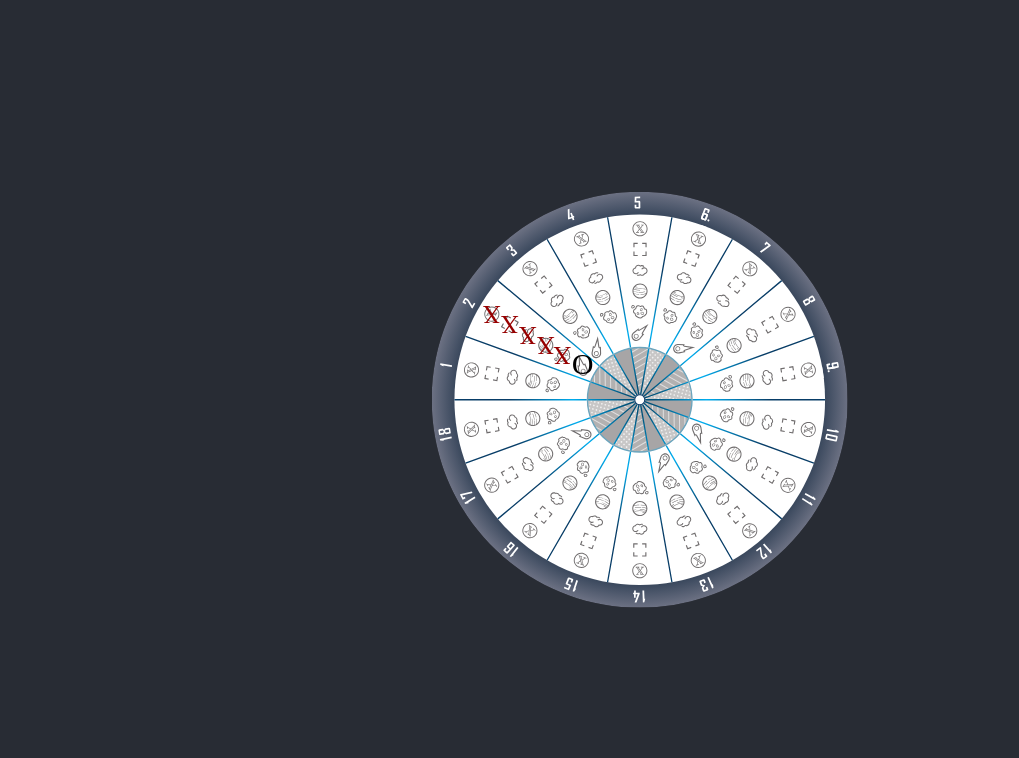
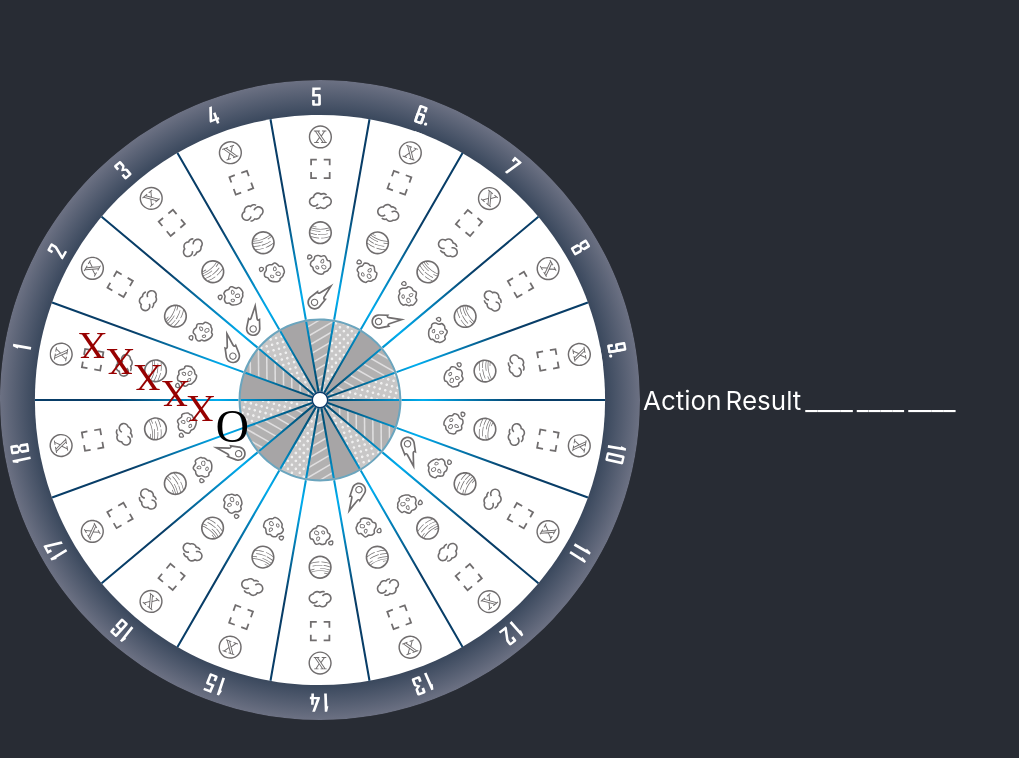
Before and after one commit to charles-toller/planet-x, a React (Create React App) app: page / in a window 1280 px wide. Shown: the top 758 px of the page, without its empty margins (0-1019 px from the left). Built offline with nearby package versions, Linux system fonts and the light colour scheme.

Commit message:
Non-checked commit from laptop

```diff
--- a/src/App.css
+++ b/src/App.css
@@ -17,7 +17,7 @@
   background-color: #282c34;
   min-height: 100vh;
   display: flex;
-  flex-direction: column;
+  flex-direction: row;
   align-items: center;
   justify-content: center;
   font-size: calc(10px + 2vmin);
@@ -36,3 +36,9 @@
     transform: rotate(360deg);
   }
 }
+
+svg text {
+  cursor: default;
+  user-select: none;
+  pointer-events: none;
+}
--- a/src/App.tsx
+++ b/src/App.tsx
@@ -1,21 +1,58 @@
-import React, {useEffect, useState} from 'react';
+import React, {useCallback, useState} from 'react';
 import './App.css';
 import NoteWheel, {Sector} from "./NoteWheel";
+import {cometSectors, ObjectTypes, ObjId} from "./GameTypes";
 
-const sectors: Sector[] = new Array(18).fill(null).map(() => ({
+const baseSectors: Sector[] = new Array(18).fill(null).map(() => ({
     x: [],
     o: []
 }));
 
-sectors[1].x.push("x", "e", "g", "d", "a");
-sectors[1].o.push("c");
+baseSectors[1].x.push("x", "e", "g", "d", "a");
+baseSectors[1].o.push("c");
 
 function App() {
+    const [sectors, setSectors] = useState(baseSectors);
+    const onObjectClick = useCallback((obj: ObjId) => {
+        const sectorIndex = parseInt(obj.slice(1)) - 1;
+        const objType = obj.slice(0, 1) as ObjectTypes;
+        if (!sectors[sectorIndex].x.includes(objType) && !sectors[sectorIndex].o.includes(objType)) {
+            const newSectors = [...sectors];
+            newSectors[sectorIndex].x = [...newSectors[sectorIndex].x];
+            newSectors[sectorIndex].x.push(objType);
+            setSectors(newSectors);
+        }
+        else if (sectors[sectorIndex].x.includes(objType)) {
+            const newSectors = [...sectors];
+            newSectors[sectorIndex].x = [...newSectors[sectorIndex].x].filter((a) => a !== objType);
+            newSectors[sectorIndex].o = [...newSectors[sectorIndex].o];
+            newSectors[sectorIndex].o.push(objType);
+            setSectors(newSectors);
+        }
+        else {
+            const newSectors = [...sectors];
+            newSectors[sectorIndex].o = [...newSectors[sectorIndex].o].filter((a) => a !== objType);
+            setSectors(newSectors);
+        }
+    }, [sectors]);
     return (
         <div className="App">
-      <header className="App-header">
-        <NoteWheel leftSector={1} isAdvanced={true} sectors={sectors} />
-      </header>
+            <div className="App-header">
+                <NoteWheel leftSector={1} isAdvanced={true} sectors={sectors} onObjectClicked={onObjectClick}/>
+                <div style={{width: "50%"}}>
+                    <table>
+                        <thead>
+                        <tr>
+                            <td>Action</td>
+                            <td>Result</td>
+                            <td>____</td>
+                            <td>____</td>
+                            <td>____</td>
+                        </tr>
+                        </thead>
+                    </table>
+                </div>
+            </div>
         </div>
     );
 }
--- /dev/null
+++ b/src/GameTypes.ts
@@ -0,0 +1,3 @@
+export type ObjectTypes = 'x' | 'e' | 'g' | 'd' | 'a' | 'c';
+export type ObjId = `${ObjectTypes}${number}`;
+export const cometSectors = [2, 3, 5, 7, 11, 13, 17];
--- a/src/NoteWheel.tsx
+++ b/src/NoteWheel.tsx
@@ -1,9 +1,10 @@
 import * as React from 'react';
+import {useCallback, useEffect, useLayoutEffect, useMemo, useRef, useState} from 'react';
 import wheelplain from './assets/wheelplain.svg';
-import {useCallback, useEffect, useLayoutEffect, useMemo, useRef, useState} from "react";
 import ReactDOM from "react-dom";
+import {cometSectors, ObjectTypes, ObjId} from "./GameTypes";
+import {notNull} from "./util";
 
-type ObjectTypes = 'x' | 'e' | 'g' | 'd' | 'a' | 'c';
 export interface Sector {
     x: ObjectTypes[];
     o: ObjectTypes[];
@@ -13,14 +14,12 @@ interface NoteWheelProps {
     leftSector: number;
     isAdvanced: true;
     sectors: Sector[];
+    onObjectClicked?: (object: ObjId) => unknown;
 }
-interface Marks {
-    x: string[];
-    o: string[];
-}
-function notNull<T>(a: T | null | undefined): a is T {
-    return a != null;
-}
+
+type Position = { id: ObjId, rect: DOMRect };
+type Positions = Position[][];
+
 function useEmbeddedDocument() {
     const [embedElement, setEmbedElement] = useState<HTMLEmbedElement | null>(null);
     const [document, setDocument] = useState<Document | null>(null);
@@ -48,22 +47,30 @@ function useEmbeddedDocument() {
     }, []);
     return [embedElement, document, cb] as const;
 }
-export default function NoteWheel(props: NoteWheelProps) {
+
+export default function NoteWheel({isAdvanced, leftSector, onObjectClicked, sectors}: NoteWheelProps) {
+    const size = isAdvanced ? 18 : 12;
     const [svgRef, docRef, embedRef] = useEmbeddedDocument();
-    let deg = (props.leftSector - 10) * 20;
+    let deg = (leftSector - 10) * 20;
     const marks = useMemo<JSX.Element[]>(() => {
         if (docRef == null) return [];
-        console.log('marks!');
-        return props.sectors.map((sector, i) => [
+        if (svgRef == null) return [];
+        const svgEl = docRef.querySelector('#svg9') as SVGSVGElement;
+        const svgRect = svgRef.getBoundingClientRect();
+        const viewportWidth = svgEl.width.baseVal.value;
+        const viewportHeight = svgEl.height.baseVal.value;
+        return sectors.map((sector, i) => [
             sector.x.map((t) => {
                 const loc: SVGGraphicsElement = docRef.querySelector(`#${t}${i+1}`)!;
                 const b = loc.getBBox();
                 const m = loc.getCTM()!;
                 b.x += b.width / 2;
                 b.y += b.height / 2;
-                const x = (m.a * b.x) + (m.c * b.y) + m.e;
-                const y = (m.b * b.x) + (m.d * b.y) + m.f;
-                return <text x={x - 9} y={y + 8} fontSize={25} style={{fill: "rgb(151, 0, 0)"}}>X</text>
+                const clientX = ((m.a * b.x) + (m.c * b.y) + m.e);
+                const clientY = ((m.b * b.x) + (m.d * b.y) + m.f);
+                const x = ((clientX - svgRect.x) / svgRect.width) * viewportWidth;
+                const y = ((clientY - svgRect.y) / svgRect.height) * viewportHeight;
+                return <text x={x - 9} y={y + 10} fontSize={25} style={{fill: "rgb(151, 0, 0)", cursor: "default", userSelect: "none", pointerEvents: "none"}}>X</text>
             }),
             sector.o.map((t) => {
                 const loc: SVGGraphicsElement = docRef.querySelector(`#${t}${i+1}`)!;
@@ -71,24 +78,64 @@ export default function NoteWheel(props: NoteWheelProps) {
                 const m = loc.getCTM()!;
                 b.x += b.width / 2;
                 b.y += b.height / 2;
-                const x = (m.a * b.x) + (m.c * b.y) + m.e;
-                const y = (m.b * b.x) + (m.d * b.y) + m.f;
-                return <text x={x - 11} y={y + 10} fontSize={30}>O</text>
+                const clientX = ((m.a * b.x) + (m.c * b.y) + m.e);
+                const clientY = ((m.b * b.x) + (m.d * b.y) + m.f);
+                const x = ((clientX - svgRect.x) / svgRect.width) * viewportWidth;
+                const y = ((clientY - svgRect.y) / svgRect.height) * viewportHeight;
+                return <text x={x - 11} y={y + 10} fontSize={30} style={{cursor: "default", userSelect: "none", pointerEvents: "none"}}>O</text>
             }),
         ]).flat(2);
-    }, [props.sectors, docRef, props.leftSector]);
-    // useLayoutEffect(() => {
-    //     if (docRef == null) return;
-    //     docRef.addEventListener('click', (e) => console.log(e));
-    // });
+    }, [sectors, svgRef, docRef]);
+    const positionRef = useRef<Positions | null>(null);
+    const onSvgClick = useCallback((e: MouseEvent) => {
+        console.log('click handler');
+        const positions = positionRef.current;
+        if (positions == null) return;
+        let id: ObjId | null = null;
+        for (const sector of positions) {
+            for (const obj of sector) {
+                if (e.clientX >= obj.rect.left && e.clientX <= obj.rect.right && e.clientY >= obj.rect.top && e.clientY <= obj.rect.bottom) {
+                    id = obj.id;
+                    break;
+                }
+            }
+            if (id != null) {
+                break;
+            }
+        }
+        if (id != null) {
+            onObjectClicked?.(id);
+        }
+    }, [onObjectClicked]);
+    useEffect(() => {
+        if (docRef == null) return;
+        docRef.addEventListener('click', onSvgClick);
+        return () => docRef.removeEventListener('click', onSvgClick);
+    }, [docRef, onSvgClick]);
+    useEffect(() => {
+        if (docRef == null) return;
+        positionRef.current = new Array(size).fill(null).map<Array<Position>>((_, i) => (([
+            {id: `x${i + 1}`, rect: (docRef.querySelector(`#x${i + 1}`) as SVGPathElement).getBoundingClientRect()},
+            {id: `e${i + 1}`, rect: (docRef.querySelector(`#e${i + 1}`) as SVGPathElement).getBoundingClientRect()},
+            {id: `g${i + 1}`, rect: (docRef.querySelector(`#g${i + 1}`) as SVGPathElement).getBoundingClientRect()},
+            {id: `d${i + 1}`, rect: (docRef.querySelector(`#d${i + 1}`) as SVGPathElement).getBoundingClientRect()},
+            {id: `a${i + 1}`, rect: (docRef.querySelector(`#a${i + 1}`) as SVGPathElement).getBoundingClientRect()},
+            cometSectors.includes(i + 1) ? {
+                id: `c${i + 1}`,
+                rect: (docRef.querySelector(`#c${i + 1}`) as SVGPathElement).getBoundingClientRect()
+            } as const : null,
+        ] as const).filter(notNull)));
+    });
     return (
         <>
-            <embed ref={embedRef} src={wheelplain} style={{transition: "transform 200ms linear", transform: `rotate(${-deg}deg)`}} />
-            <SVGAppender r={svgRef} children={marks} />
+            <embed ref={embedRef} src={wheelplain}
+                   style={{maxHeight: "100%", width: "50%", transition: "transform 200ms linear", transform: `rotate(${-deg}deg)`}}/>
+            <SVGAppender r={svgRef} children={marks}/>
         </>
     );
 }
-function SVGAppender(props: {r: HTMLEmbedElement | null; children: JSX.Element | JSX.Element[]}) {
+
+function SVGAppender(props: { r: HTMLEmbedElement | null; children: JSX.Element | JSX.Element[] }) {
     const el = useMemo(() => {
         return document.createElementNS('http://www.w3.org/2000/svg', 'g');
     }, []);
--- /dev/null
+++ b/src/util.ts
@@ -0,0 +1,3 @@
+export function notNull<T>(a: T | null | undefined): a is T {
+    return a != null;
+}
```
Also changed, not shown: src/assets/create-react-app.d.ts (line endings or trailing spaces), src/react-app-env.d.ts (line endings or trailing spaces), tsconfig.json (line endings or trailing spaces). Lines whose indentation alone changed are shown as unchanged.
